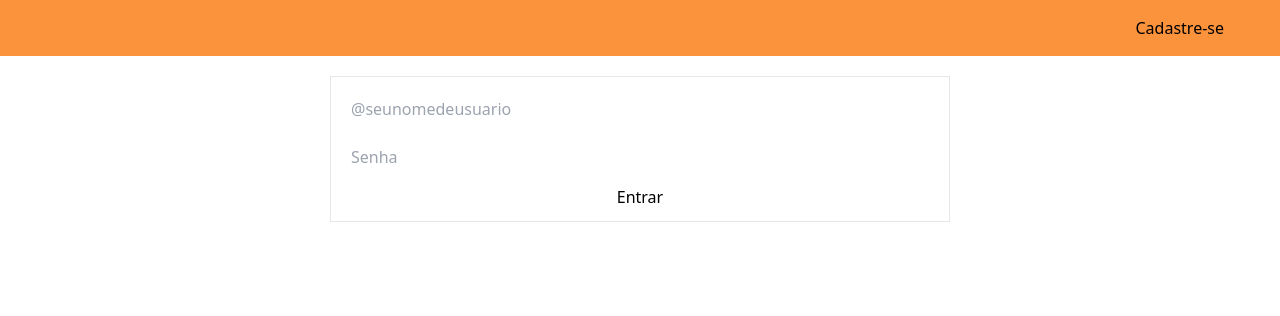
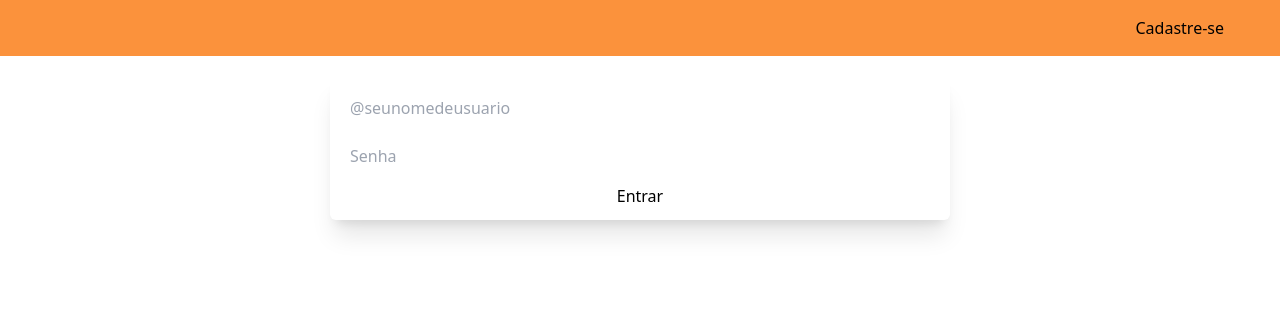
Before and after one commit to rafaelsisoares/o_assist, a Django app: page / in a window 1280 px wide. Shown: the top 316 px of the page. Run offline with Django 5.2, Linux system fonts and the light colour scheme; some libraries are stand-ins or nearby versions.

Commit message:
chore: estilizacao da pagina de login

```diff
--- a/front/templates/login.html
+++ b/front/templates/login.html
@@ -12,7 +12,7 @@ Bem-vindo!
 
 {% block content %}
 <section class="m-auto p-5">
-    <form action="/" method="post" class="flex flex-col border w-1/2 p-2 m-auto">
+    <form action="/" method="post" class="flex flex-col shadow-xl rounded-md w-1/2 p-2 m-auto">
         {% csrf_token %}
         <label for="nickname" class="p-2">
             <input class="m-auto w-1/1 p-1" type="text" name="nickname" placeholder="@seunomedeusuario" required>
@@ -20,10 +20,10 @@ Bem-vindo!
         <label for="password" class="p-2">
             <input class="m-auto w-1/1 p-1" type="password" name="password" placeholder="Senha" required>
         </label>
-        <button type="submit" class="rounded-md hover:bg-orange-400 p-1 w-1/5 m-auto">Entrar</button>
+        <button type="submit" class="rounded-md hover:bg-orange-400 focus:outline-2 focus:outline-offset-1 focus:outline-orange-400 active:bg-orange-500 p-1 w-1/5 m-auto">Entrar</button>
     </form>
     {% if fail_login %}
-        <p class="text-red-700 text-center">Nome de usuário e/ou senha incorretos.</p>
+        <p class="text-red-700 text-center mt-5">Nome de usuário e/ou senha incorretos.</p>
     {% endif %}
 </section>
 {% endblock %}
```
